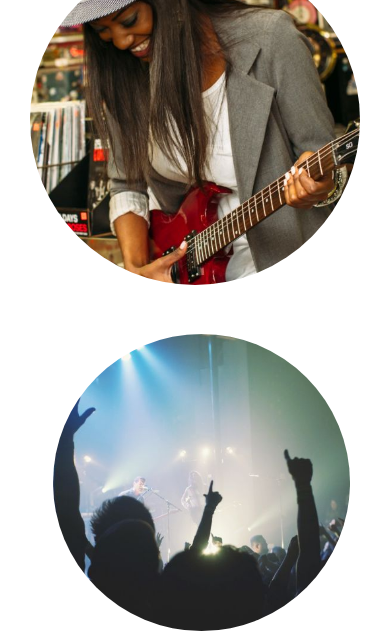
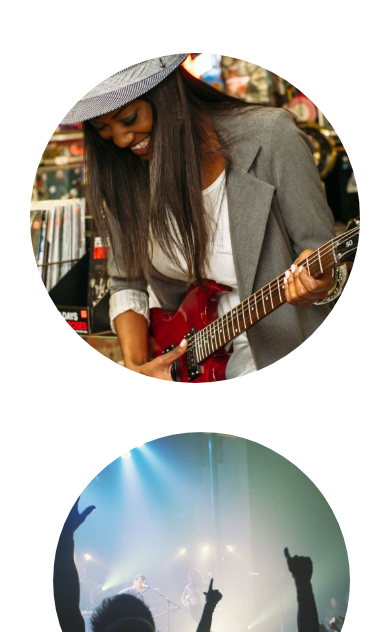
Before and after one commit to cabezadeoveja/rock-site, a plain HTML site: page index.html in a window 390 px wide. Shown: the part 1038-1670 px from the top of the page. Drawn offline with Linux system fonts and the light colour scheme.

Commit message:
cambios media

```diff
--- a/CSS/media.css
+++ b/CSS/media.css
@@ -1,10 +1,10 @@
-@media (min-width: 535px) and (max-width: 824px){
+@media (max-width: 824px){
 	[class*="col-"]{
 		width: 100%;
 	}
 }
 
-@media (max-width: 534px){
+@media (max-width: 823px){
 		[class*="col-"]{
 		width: 100%;
 	}
@@ -28,7 +28,7 @@
     }
 
     .FirsItem{
-    	margin-top: 2px;
+    	margin-top: 100px;
 	}
 
 	.FirsItem, .SecondItem, .ThreeItem{
```
